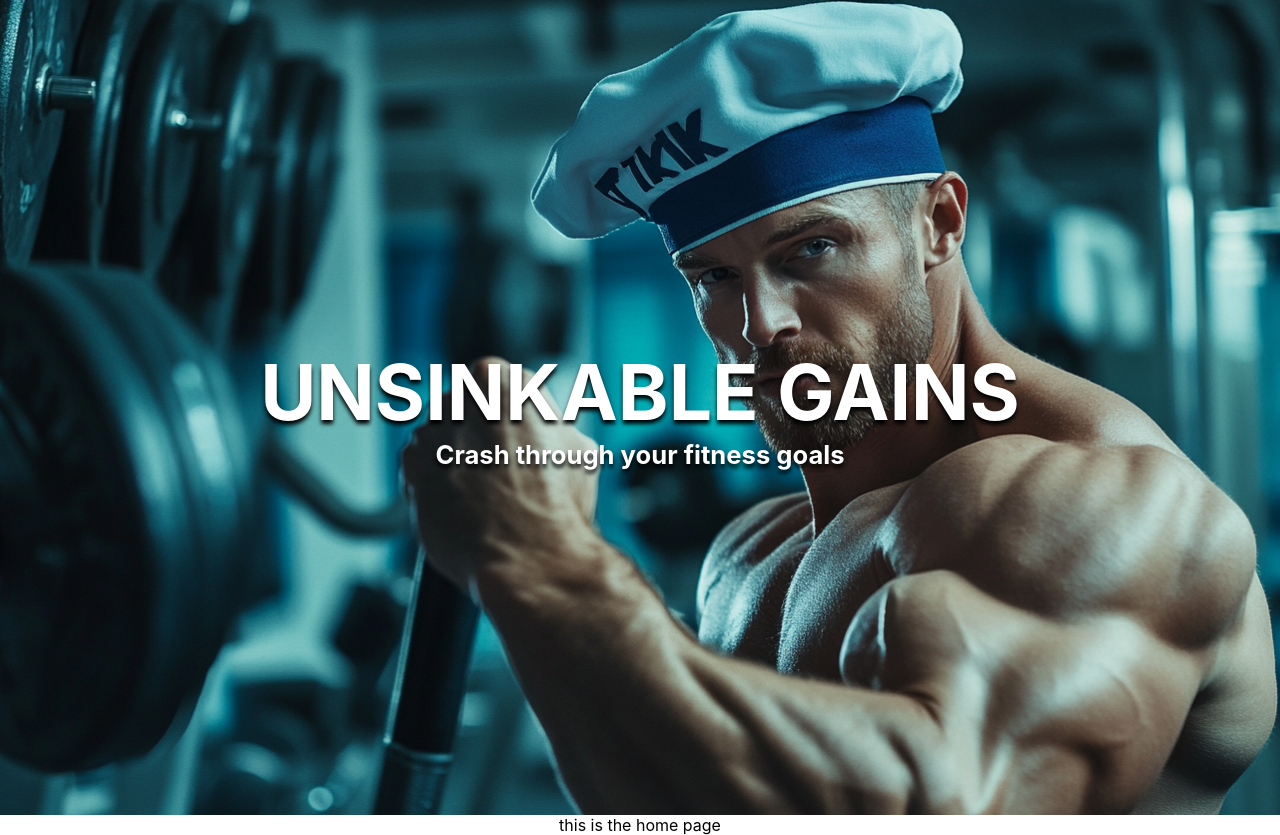
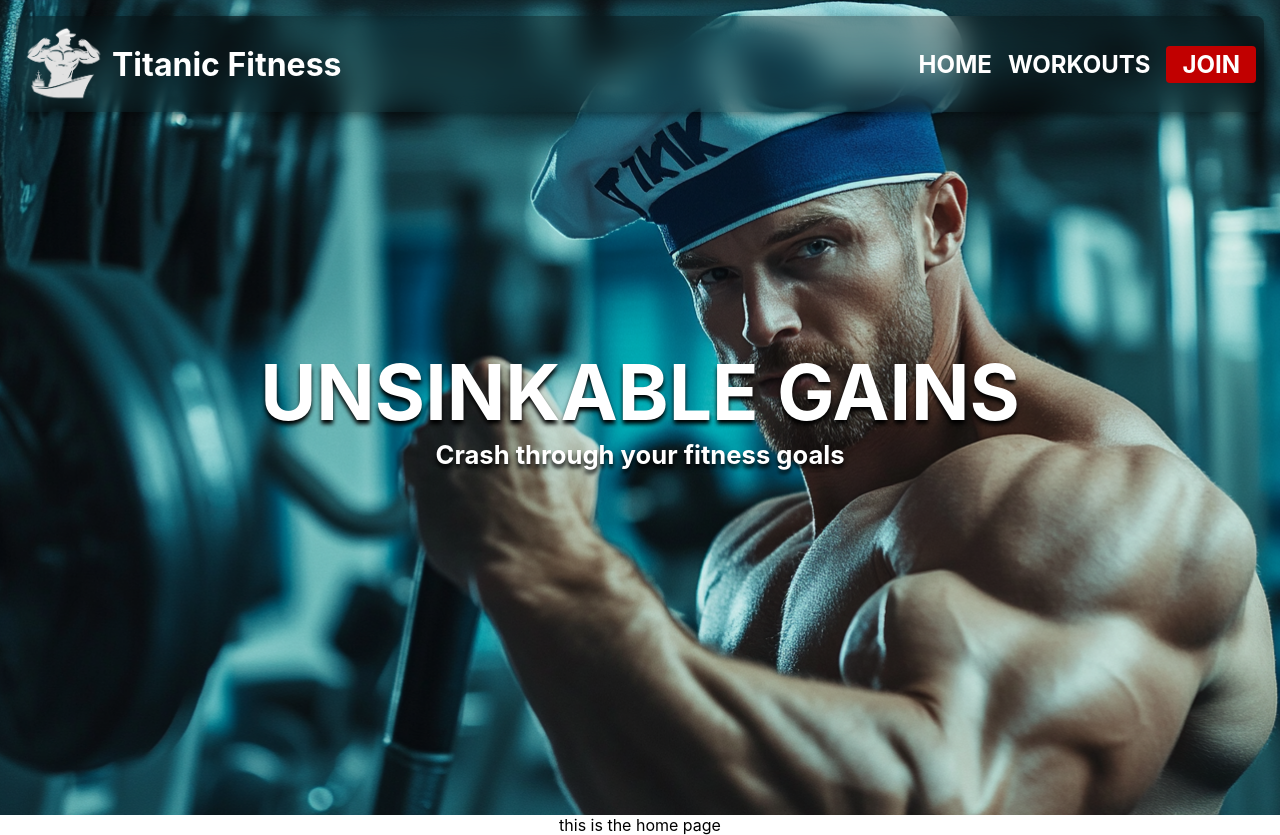
Before and after one commit to Maciej-Clanet/titanic_fitness_frontend_v2, a React (Create React App) app: page / in a window 1280 px wide. Built offline with nearby package versions, Linux system fonts and the light colour scheme.

Commit message:
desktop header

```diff
--- a/src/App.js
+++ b/src/App.js
@@ -1,10 +1,12 @@
 import logo from './logo.svg';
 import './App.css';
 import Pages from './Pages';
+import DesktopHeader from './Components/DesktopHeader/DesktopHeader';
 
 function App() {
   return (
     <div className="App">
+      <DesktopHeader />
       <Pages/>
     </div>
   );
--- /dev/null
+++ b/src/Components/DesktopHeader/DesktopHeader.css
@@ -0,0 +1,40 @@
+#desktop-header{
+    display: flex;
+    align-items: center;
+    gap: 16px;
+    box-shadow: 0px 4px 8px rgba(0,0,0, 0.4);
+
+    background-color: rgba(0,0,0, 0.3);
+
+    position: fixed;
+    top: 16px;
+    left: 16px;
+    right: 16px;
+
+    border-radius: 8px;
+    padding: 8px;
+
+    backdrop-filter: blur(16px);
+
+
+    > #logo{
+        margin-right: auto;
+    }
+    > .nav-link, .action-button{
+        color: white;
+        text-decoration: none;
+        font-size: 24px;
+        font-weight: 700;
+    }
+    > .action-button{
+        background-color: var(--primary-color);
+        border-radius: 4px;
+        padding: 4px 16px;
+    }
+}
+
+@media only screen and (max-width: 600px){
+    #desktop-header{
+        display: none;
+    }
+}
--- /dev/null
+++ b/src/Components/DesktopHeader/DesktopHeader.js
@@ -0,0 +1,13 @@
+import "./DesktopHeader.css"
+import Logo from "../Logo/Logo"
+export default function DesktopHeader(){
+
+    return(
+        <header id="desktop-header">
+            <Logo/>
+            <a href="/" className="nav-link">HOME</a>
+            <a href="/workouts" className="nav-link">WORKOUTS</a>
+            <a href="/join" className="action-button">JOIN</a>
+        </header>
+    )
+}
--- /dev/null
+++ b/src/Components/Logo/Logo.css
@@ -0,0 +1,17 @@
+#logo{
+
+    display: flex;
+    align-items: center;
+    gap: 8px;
+
+    user-select: none;
+    text-decoration: none;
+
+    > h1{
+        color: white;
+        font-weight: 700;
+    }
+}
+.logo-image{
+    width: 80px;
+}
--- /dev/null
+++ b/src/Components/Logo/Logo.js
@@ -0,0 +1,15 @@
+import "./Logo.css"
+import LogoImage from "../../Assets/images/Logo.png"
+
+export default function Logo(){
+    return(
+        <a id="logo" href="/">
+            <img
+                className="logo-image"
+                src={LogoImage}
+                alt="titanic fitness logo"
+                />
+                <h1>Titanic Fitness</h1>
+        </a>
+    )
+}
```
